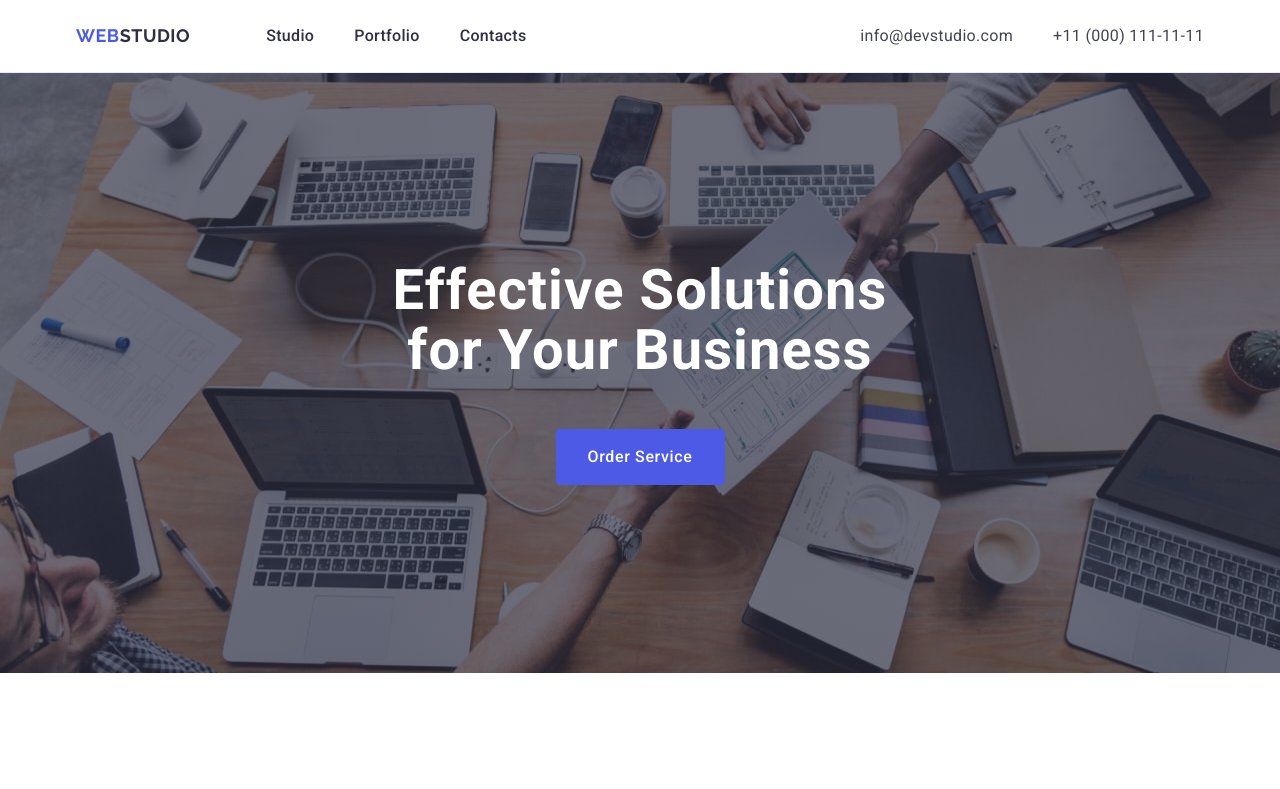
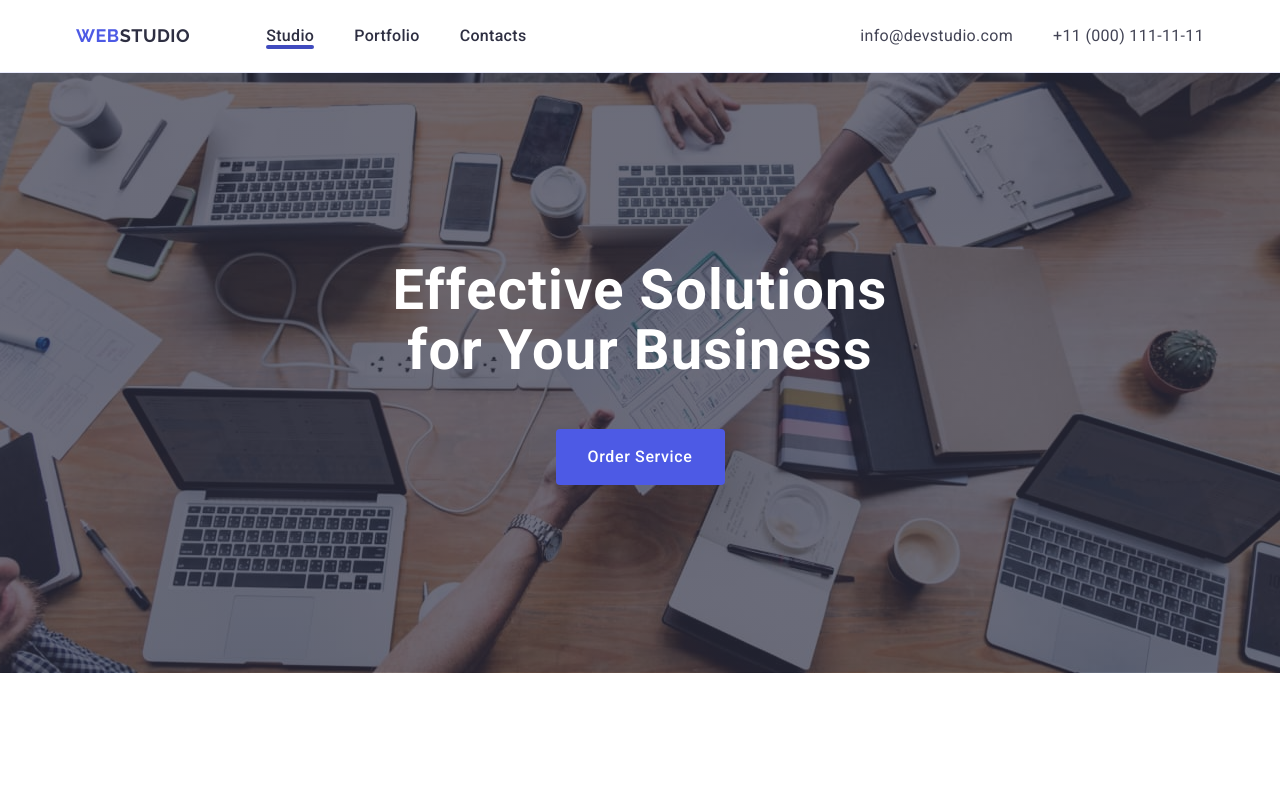
Before and after one commit to sukrutdemasek/goit-markup-hw-04, a plain HTML site: page index.html in a window 1280 px wide. Shown: the top 789 px of the page. Drawn offline with nearby package versions, Linux system fonts and the light colour scheme.

Commit message:
Second pack of changes

```diff
--- a/css/styles.css
+++ b/css/styles.css
@@ -27,6 +27,7 @@ header{
     padding-bottom: 24px;
     padding-left:15px;
     padding-right:15px;
+    box-shadow:0px 2px 1px rgba(46, 47, 66, 0.08), 0px 1px 1px rgba(46, 47, 66, 0.16), 0px 1px 6px rgba(46, 47, 66, 0.08) ;
 
 
 }
@@ -36,14 +37,23 @@ nav{
     flex-direction: row;
     flex-grow:1;
 }
-.header-button::before{
+.studio-header-element{
+position: relative;
+color:#404bbf;
+transition:color 250ms cubic-bezier(0.4, 0, 0.2, 1);
+}
+
+.studio-header-element::after{
     content:"";
-    text-decoration: none;
+    width:100%;
+    position: absolute;
+    left:0;
+    bottom:-1px;
+    height:4px;
+    background-color: #404BBF;
+    border-radius: 2px;
 
-}
-.header-button::after{
-    content:"";
-    text-decoration: underline;
+
 
 }
 .container{
@@ -114,6 +124,9 @@ ul{
 
 
 }
+li .address-block{
+    transition:color 250ms cubic-bezier(0.4, 0, 0.2, 1);
+}
 
 .header-button{
     font-weight: 500;
@@ -162,10 +175,13 @@ ul{
 .main-header{
 
     background-image:linear-gradient(
-        0deg,
+
         rgba(46, 47, 66, 0.7),
         rgba(46, 47, 66, 0.7)
     ), url(/images/people-office-1.jpg);
+    background-repeat:no-repeat;
+    background-position: center;
+    background-size: cover;
 
     padding:188px 0px;
     max-width: 1440px;
@@ -204,6 +220,7 @@ ul{
     line-height: 1.5;
     letter-spacing: 0.04em;
     color: #fff;
+    transition:background-color 250ms cubic-bezier(0.4, 0, 0.2, 1) ;
 
 
     font-family: "Roboto", sans-serif;
@@ -300,17 +317,20 @@ margin-bottom: 72px;
     display: flex;
     align-items: center;
     justify-content: center;
-    margin:0 auto;
+    margin-bottom:8px;
     padding:24px 100px 24px 100px;
     background-color: #f4f4fd;
     border:1px solid #8e8f99;
+    border-radius:4px;
+    height:112px;
 }
+
 .social-icons{
 
     display:flex;
-    padding:8px 16px 32px 16px;
+
     justify-content: center;
-    align-items: center;
+
 
     gap:24px;
 }
@@ -361,7 +381,7 @@ color: #434455;
     flex-direction: column;
     justify-content: center;
     align-items: center;
-    padding:32px 0 32px;
+    padding:32px 0 32px 0;
 }
 
 .portfolio-section .headline-two{
--- a/index.html
+++ b/index.html
@@ -253,7 +253,7 @@
           </a>
 
           <ul class="header-buttons">
-            <li>
+            <li class="studio-header-element">
               <a href="./index.html" class="header-button"> Studio </a>
             </li>
             <li>
@@ -349,6 +349,7 @@
       <section class="team-section">
         <div class="container">
           <h2 class="headline-two">Our Team</h2>
+
           <ul class="team-list">
             <li class="team-element">
               <img
@@ -360,7 +361,7 @@
               <div class="team-block">
                 <h3 class="headline-three">Mark Guerrero</h3>
                 <p class="text">Product Designer</p>
-              </div>
+
                 <ul class="social-icons">
                   <li class="social-icons-element">
                     <svg class="social-icon" width="16" height="16">
@@ -383,6 +384,7 @@
                     </svg>
                   </li>
                 </ul>
+              </div>
             </li>
             <li class="team-element">
               <img
@@ -394,7 +396,7 @@
               <div class="team-block">
                 <h3 class="headline-three">Tom Ford</h3>
                 <p class="text">Frontend Developer</p>
-              </div>
+
                 <ul class="social-icons">
                   <li class="social-icons-element">
                     <svg class="social-icon" width="16" height="16">
@@ -417,6 +419,7 @@
                     </svg>
                   </li>
                 </ul>
+              </div>
             </li>
             <li class="team-element">
               <img
@@ -428,7 +431,7 @@
               <div class="team-block">
                 <h3 class="headline-three">Camila Garcia</h3>
                 <p class="text">Marketing</p>
-              </div>
+
                 <ul class="social-icons">
                   <li class="social-icons-element">
                     <svg class="social-icon" width="16" height="16">
@@ -451,6 +454,7 @@
                     </svg>
                   </li>
                 </ul>
+              </div>
             </li>
             <li class="team-element">
               <img
@@ -462,7 +466,7 @@
               <div class="team-block">
                 <h3 class="headline-three">Daniel Wilson</h3>
                 <p class="text">UI Designer</p>
-              </div>
+
                 <ul class="social-icons">
                   <li class="social-icons-element">
                     <svg class="social-icon" width="16" height="16">
@@ -485,6 +489,7 @@
                     </svg>
                   </li>
                 </ul>
+              </div>
             </li>
           </ul>
         </div>
```
Lines whose indentation alone changed are shown as unchanged.
